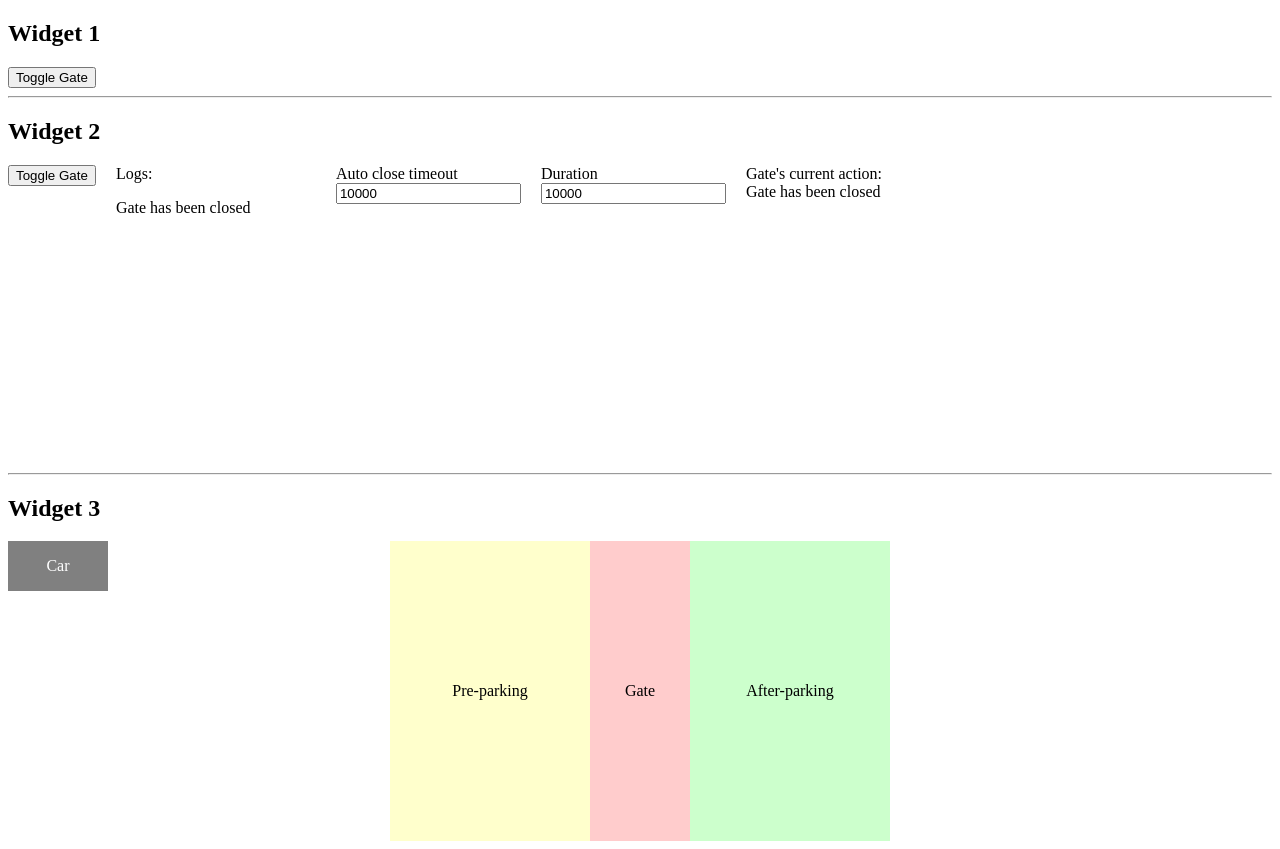
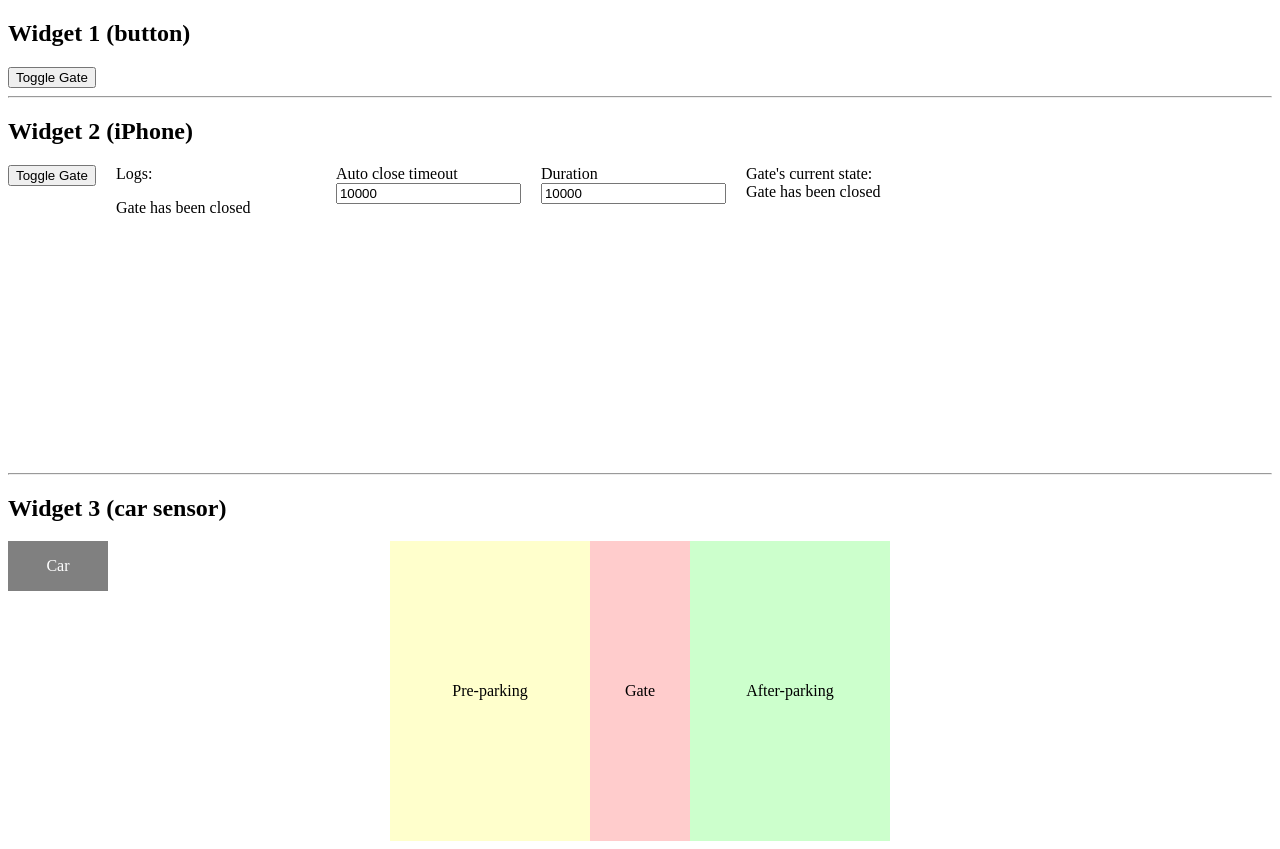
Before and after one commit to JustSanya/ss-learning, a Vue app: page / in a window 1280 px wide. Built offline with nearby package versions, Linux system fonts and the light colour scheme.

Commit message:
corrected widget's titles

```diff
--- a/src/App.vue
+++ b/src/App.vue
@@ -1,14 +1,14 @@
 <template>
 <div class="widgets">
-  <h2>Widget 1</h2>
+  <h2>Widget 1 (button)</h2>
   <gate-button-widget :gateSystem="gateSystem"/>
   <hr/>
 
-  <h2>Widget 2</h2>
+  <h2>Widget 2 (iPhone)</h2>
   <i-phone-widget :gateSystem="gateSystem"/>
   <hr/>
 
-  <h2>Widget 3</h2>
+  <h2>Widget 3 (car sensor)</h2>
   <car-sensor-widget :gateSystem="gateSystem"/>
 </div>
 </template>
--- a/src/IPhoneWidget.vue
+++ b/src/IPhoneWidget.vue
@@ -12,7 +12,7 @@
     <input v-model.lazy="gateSystem.gate.duration"/>
   </label>
   <section class="currentAction">
-    <span>Gate's current action:</span><br/>
+    <span>Gate's current state:</span><br/>
     <span>{{ logs[logs.length - 1] }}</span>
   </section>
 </section>
```
